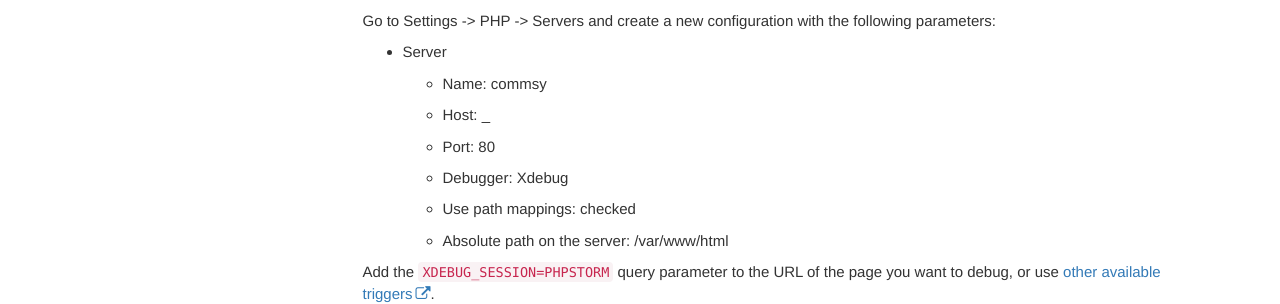
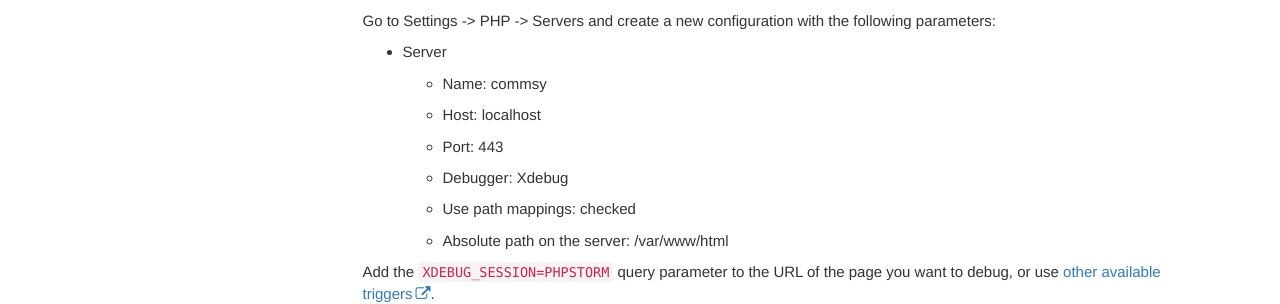
Before and after one commit to commsy/commsy-docs, a Jekyll site: the page built from pages/commsy_dev/development/getting-started.md, in a window 1280 px wide. Shown: the part 1101-1405 px from the top of the page. Built offline with Jekyll 4.4.1, drawn with Linux system fonts in a browser that asks for light colours; comment, search, counter and statistics services are not loaded.

Commit message:
Update getting-started.md

```diff
--- a/pages/commsy_dev/development/getting-started.md
+++ b/pages/commsy_dev/development/getting-started.md
@@ -45,8 +45,8 @@
 
 - Server
   - Name: commsy
-  - Host: _
-  - Port: 80
+  - Host: localhost
+  - Port: 443
   - Debugger: Xdebug
   - Use path mappings: checked
   - Absolute path on the server: /var/www/html
```
